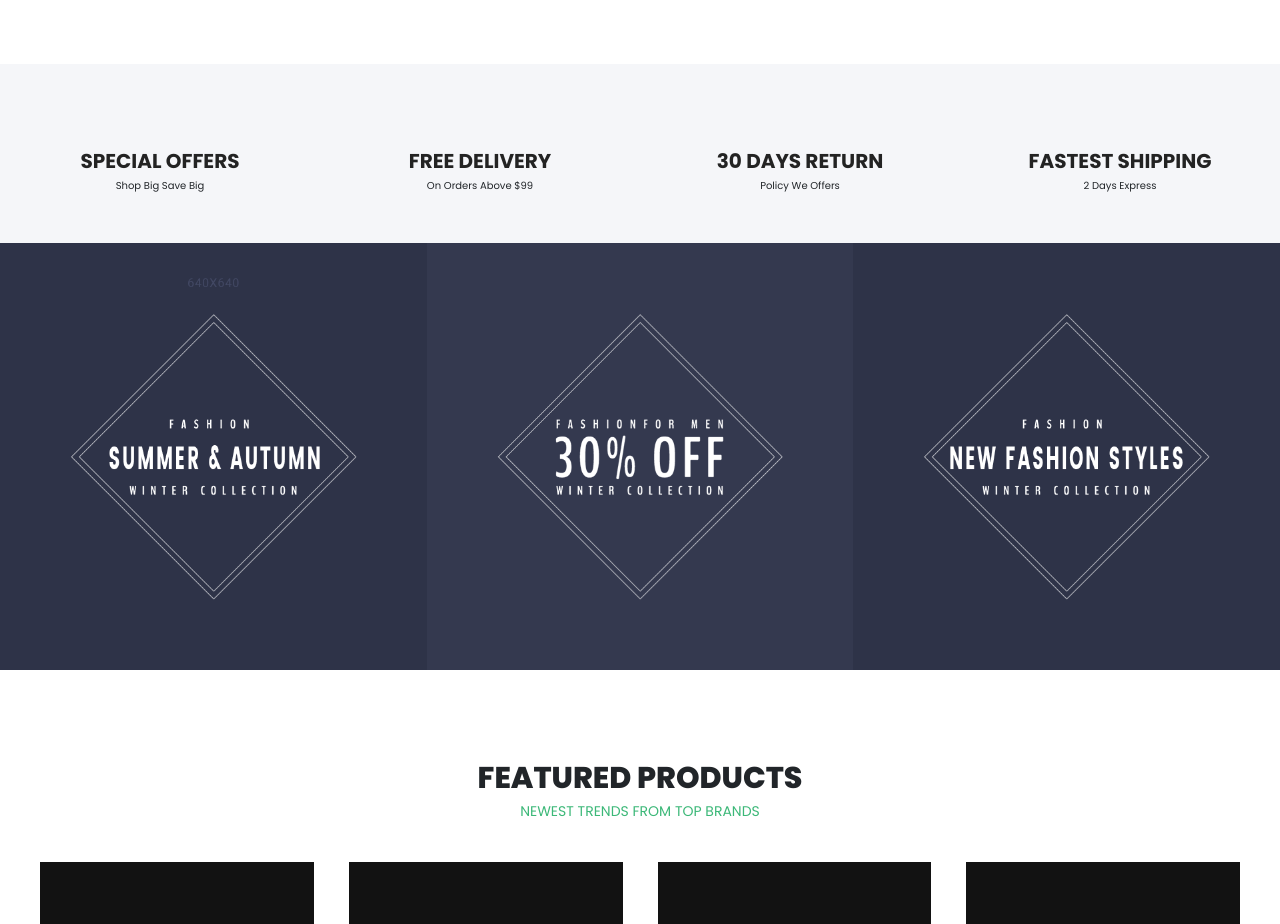
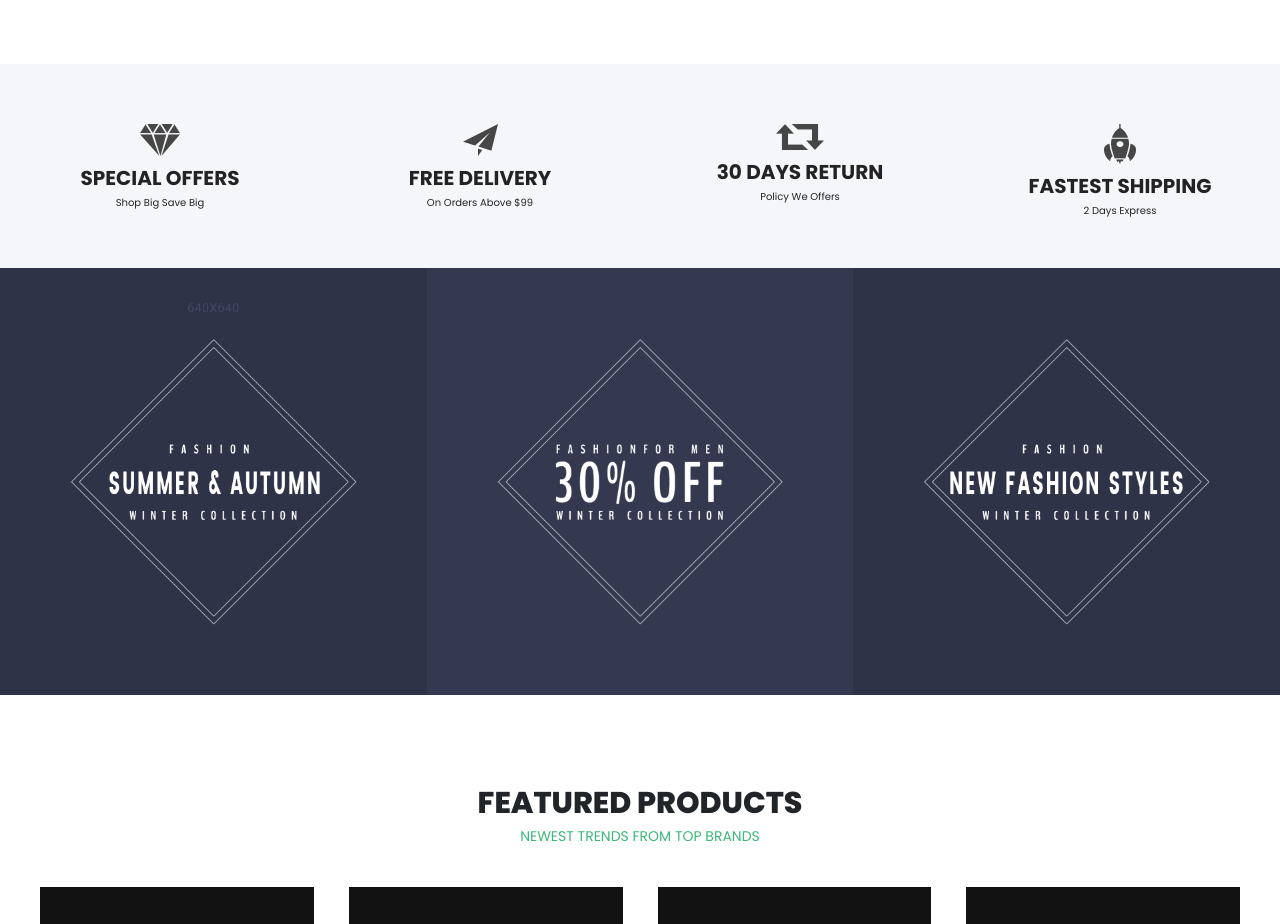
Before and after one commit to AhosanKabir/PROJECt, a plain HTML site: page index.html in a window 1280 px wide. Shown: the part 1320-2244 px from the top of the page. Drawn offline with nearby package versions, Linux system fonts and the light colour scheme; the site is published under a folder, as on GitHub Pages, so addresses that start at the root find nothing.

Commit message:
update index.html file
some images problem solved

```diff
--- a/index.html
+++ b/index.html
@@ -221,7 +221,7 @@
           <div class="col-md-3 col-sm-6 text-center">
             <div class="offer-div">
               <div class="offer-img">
-                <img src="/image/icon1.png" alt="" />
+                <img src="image/icon1.png" alt="" />
               </div>
               <h2>Special offers</h2>
               <p>Shop Big Save Big</p>
@@ -230,7 +230,7 @@
           <div class="col-md-3 col-sm-6 text-center">
             <div class="offer-div">
               <div class="offer-img">
-                <img src="/image/icon2.png" alt="" />
+                <img src="image/icon2.png" alt="" />
               </div>
               <h2>Free delivery</h2>
               <p>On Orders Above $99</p>
@@ -239,7 +239,7 @@
           <div class="col-md-3 col-sm-6 text-center">
             <div class="offer-div">
               <div class="offer-img">
-                <img src="/image/icon3.png" alt="" />
+                <img src="image/icon3.png" alt="" />
               </div>
               <h2>30 Days Return</h2>
               <p>Policy We Offers</p>
@@ -248,7 +248,7 @@
           <div class="col-md-3 col-sm-6 text-center">
             <div class="offer-div">
               <div class="offer-img">
-                <img src="/image/icon4.png" alt="" />
+                <img src="image/icon4.png" alt="" />
               </div>
               <h2>Fastest Shipping</h2>
               <p>2 Days Express</p>
```
